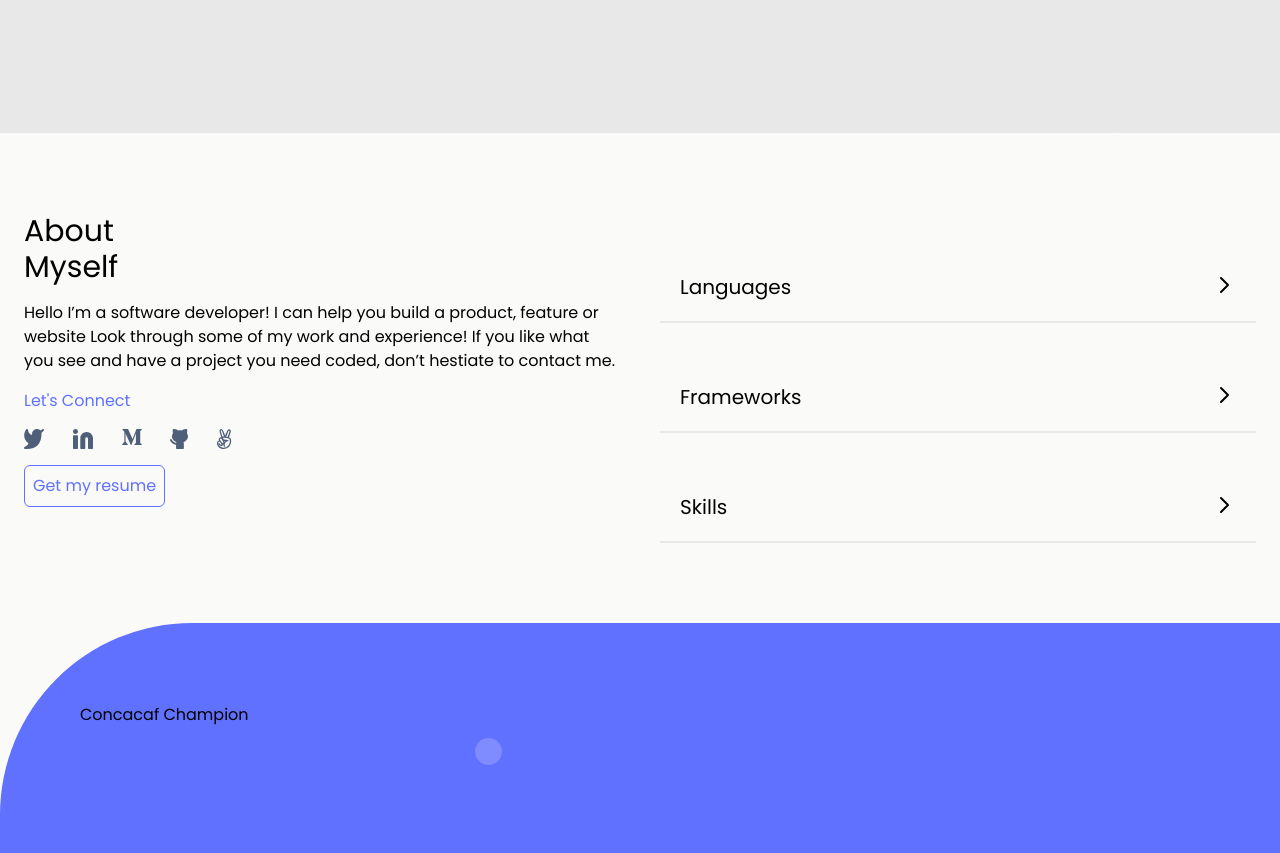
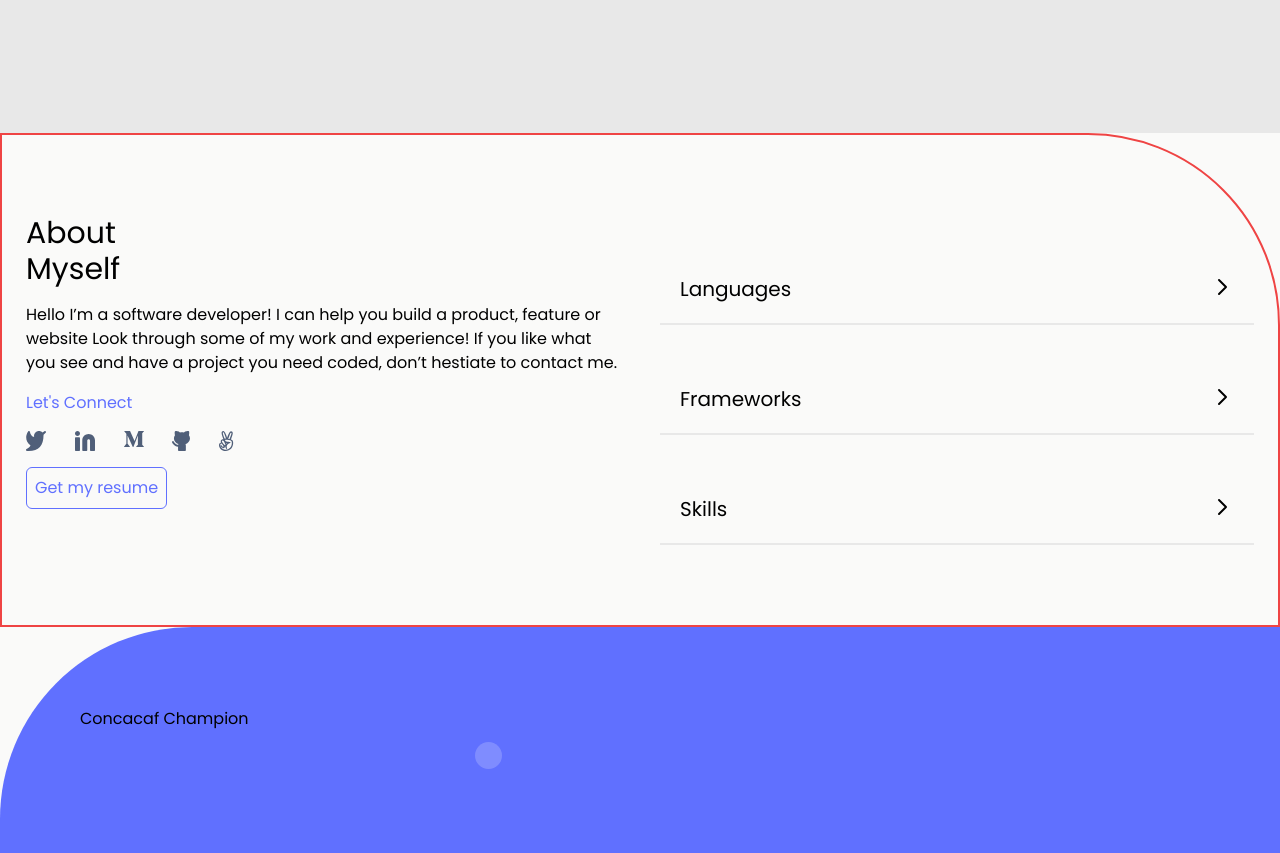
Before and after one commit to AlexRS90/react-portfolio, a React (Create React App) app: page / in a window 1280 px wide. Shown: the part 2420-3273 px from the top of the page. Built offline with nearby package versions, Linux system fonts and the light colour scheme.

Commit message:
Fix background

```diff
--- a/src/components/About.jsx
+++ b/src/components/About.jsx
@@ -5,7 +5,7 @@ import Footer from './Footer';
 
 const About = () => (
   <section className="bg-stone-50">
-    <section className="bg-stone-50 rounded-tr-extraLarge py-20 px-6 flex flex-col md:flex-row md:gap-10">
+    <section className="bg-stone-50 rounded-tr-extraLarge border-2 border-red-500 py-20 px-6 flex flex-col md:flex-row md:gap-10">
       <div className="flex flex-col gap-4 md:w-6/12">
         <p className="text-3xl">
           About
```
